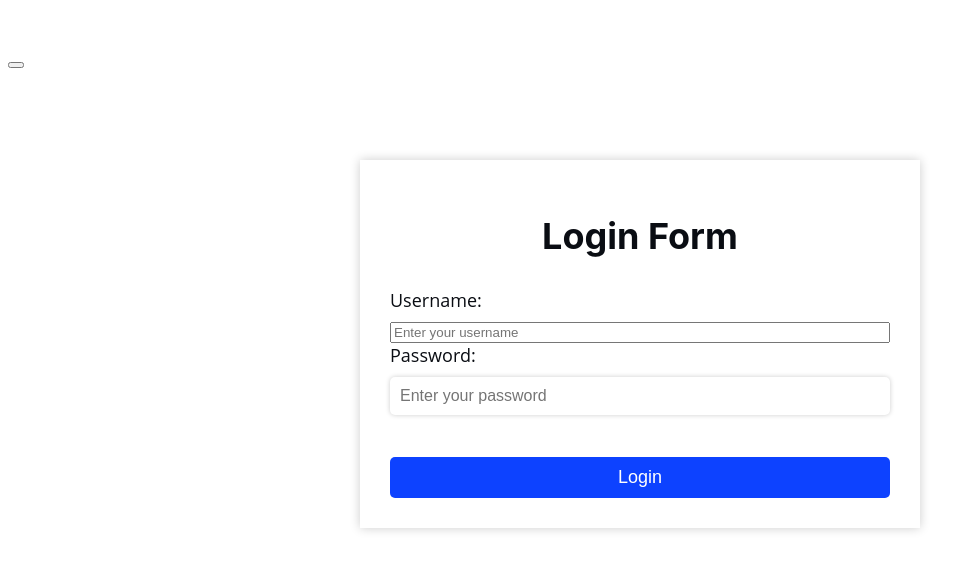
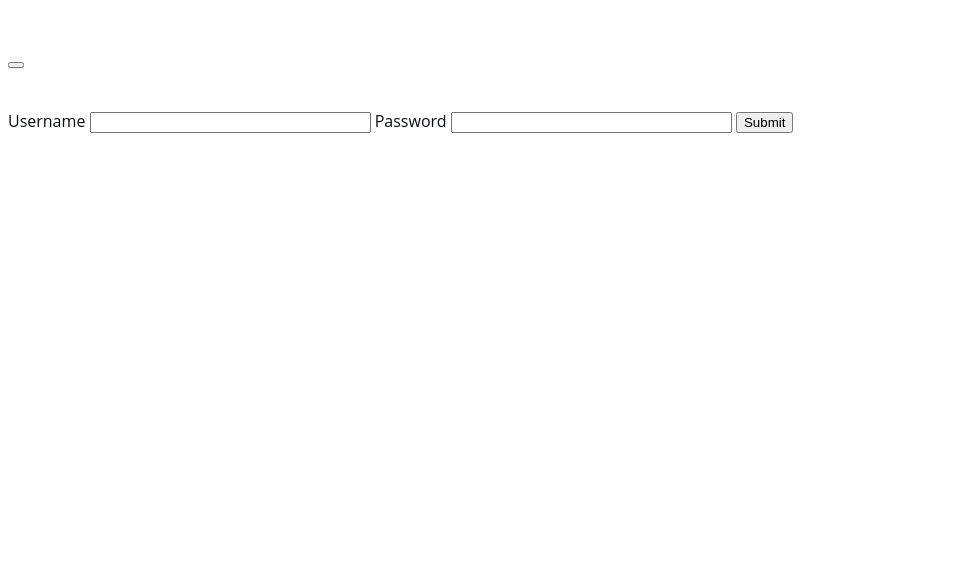
Before and after one commit to dullahgtt/Drone-Urban-Access-Control-App, a Python web app: template templates/login.html in a window 1280 px wide. Shown: the top 571 px of the page, without its empty margins (0-979 px from the left). Run offline with Jinja, Linux system fonts and the light colour scheme; the template is opened without the code that fills it, so the values that code supplies are empty, except form fields; tables that the repository leaves empty hold one stand-in row (values such as "Sample post"); form fields are guessed from the names that the template uses; some libraries are stand-ins or nearby versions.

Commit message:
changed login

```diff
--- a/templates/login.html
+++ b/templates/login.html
@@ -35,20 +35,13 @@
         </nav>
       </header>
 
-    <div class="login_page">
-      <h1>Login Form</h1>
+      <form method="POST">
+        {{ form.csrf_token }}
+        {{ form.username.label }} {{ form.username(size=32) }}
+        {{ form.password.label }} {{ form.password(size=32) }}
+        {{ form.submit }}
+    </form>
 
-      <form method="POST">
-        <label for="username">Username:</label>
-        <input type="text" name="username" placeholder="Enter your username">
-        <label for="password">Password:</label>
-        <input type="password" name="password" placeholder="Enter your password"><br>
-        <button type="submit">Login</button>
-      </form>
-    {% if error_message %}
-        <p>{{ error_message }}</p>
-    {% endif %}
-    </div>
 
 
 
```
Also changed, not shown: zoneMapper.py (+11 -14 lines).
